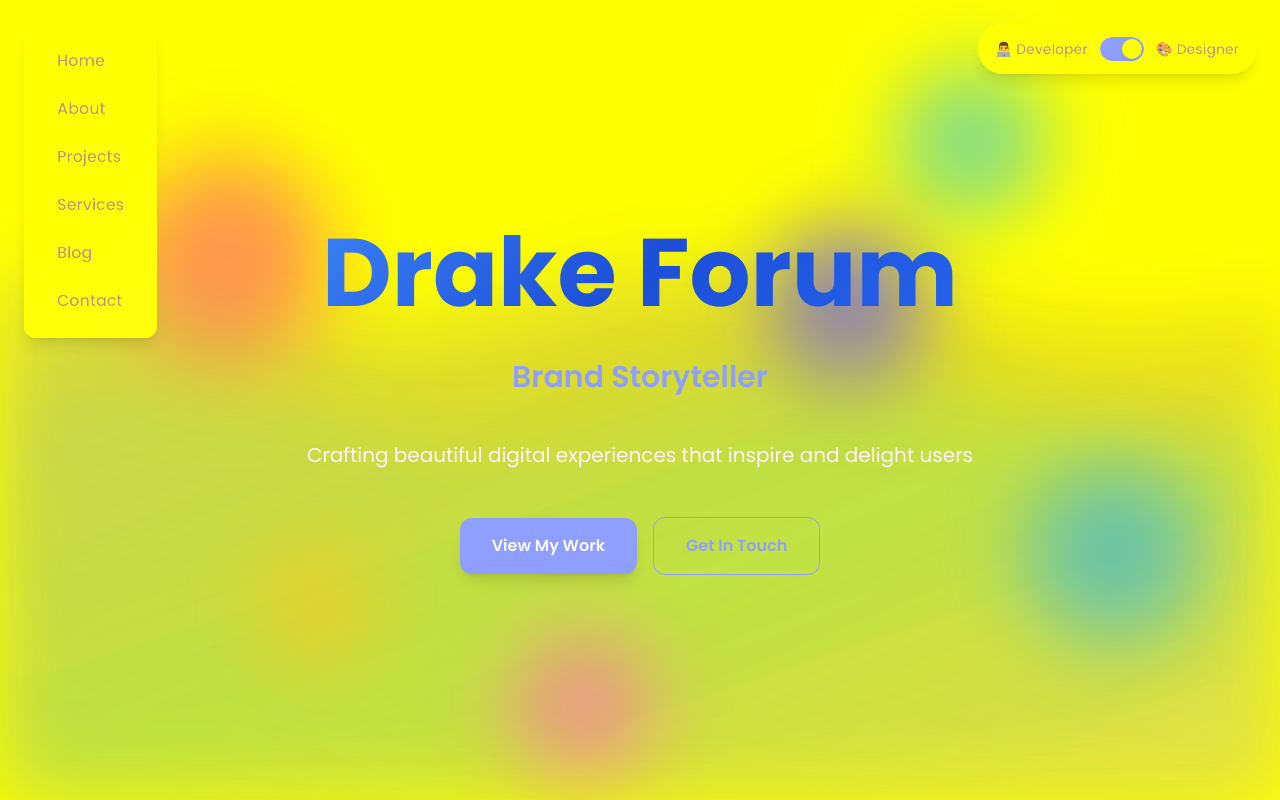
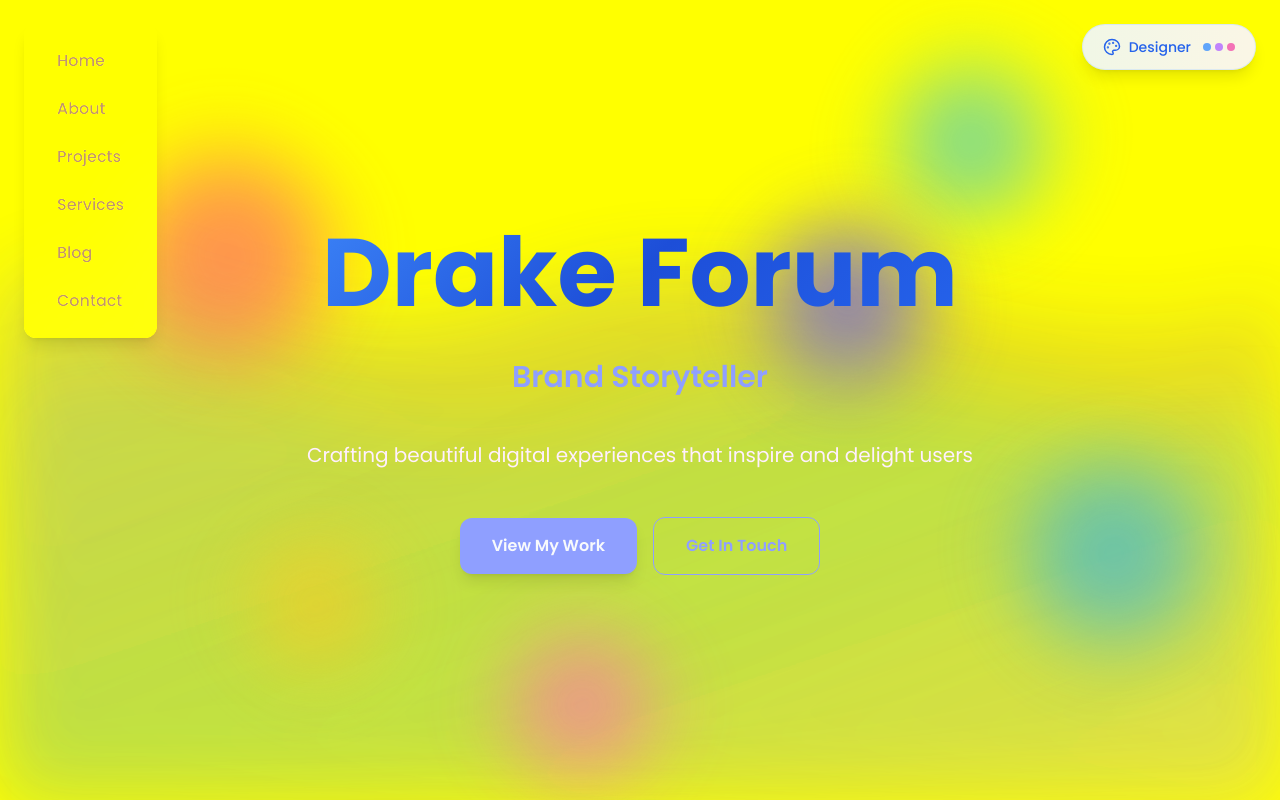
Before and after one commit to drake-forum/mode-shift-portfolio, a React (Vite) app: page / in a window 1280 px wide. Shown: the top 800 px of the page. Built offline with nearby package versions, Linux system fonts and the light colour scheme.

Commit message:
Refactor: Improve mode switch UI
Replaced the slider with a more creative mode switch.

```diff
--- a/src/components/ModeToggle.tsx
+++ b/src/components/ModeToggle.tsx
@@ -1,24 +1,56 @@
 import React from 'react';
-import { Switch } from '@/components/ui/switch';
 import { usePortfolio } from '@/contexts/PortfolioContext';
+import { Terminal, Palette } from 'lucide-react';
 
 const ModeToggle: React.FC = () => {
   const { mode, toggleMode } = usePortfolio();
 
   return (
     <div className="fixed top-6 right-6 z-50 content-layer">
-      <div className="flex items-center gap-3 bg-card/80 backdrop-blur-md rounded-full px-4 py-3 border border-border/50 shadow-lg">
-        <span className="text-sm font-medium">
-          👨‍💻 Developer
-        </span>
-        <Switch
-          checked={mode === 'designer'}
-          onCheckedChange={toggleMode}
-          className="data-[state=checked]:bg-primary data-[state=unchecked]:bg-primary/20"
-        />
-        <span className="text-sm font-medium">
-          🎨 Designer
-        </span>
+      <div className="relative">
+        {/* Developer Mode Button */}
+        <button
+          onClick={toggleMode}
+          className={`
+            absolute top-0 right-0 transition-all duration-500 ease-in-out transform
+            ${mode === 'developer'
+              ? 'scale-100 opacity-100 translate-x-0'
+              : 'scale-75 opacity-0 translate-x-8 pointer-events-none'
+            }
+          `}
+        >
+          <div className="bg-gradient-to-r from-green-900/90 to-green-800/90 backdrop-blur-md rounded-lg px-4 py-3 border border-green-500/30 shadow-lg hover:shadow-green-500/20 transition-all duration-200">
+            <div className="flex items-center gap-2 text-green-400 font-mono text-sm">
+              <Terminal size={16} />
+              <span className="text-xs">&gt; developer_mode</span>
+              <div className="w-2 h-4 bg-green-400 animate-pulse ml-1"></div>
+            </div>
+          </div>
+        </button>
+
+        {/* Designer Mode Button */}
+        <button
+          onClick={toggleMode}
+          className={`
+            absolute top-0 right-0 transition-all duration-500 ease-in-out transform
+            ${mode === 'designer'
+              ? 'scale-100 opacity-100 translate-x-0'
+              : 'scale-75 opacity-0 translate-x-8 pointer-events-none'
+            }
+          `}
+        >
+          <div className="bg-gradient-to-r from-blue-50/90 to-purple-50/90 backdrop-blur-md rounded-full px-5 py-3 border border-blue-200/50 shadow-lg hover:shadow-blue-200/30 transition-all duration-200">
+            <div className="flex items-center gap-2 text-blue-600">
+              <Palette size={18} />
+              <span className="font-medium text-sm">Designer</span>
+              <div className="flex gap-1 ml-1">
+                <div className="w-2 h-2 rounded-full bg-blue-400"></div>
+                <div className="w-2 h-2 rounded-full bg-purple-400"></div>
+                <div className="w-2 h-2 rounded-full bg-pink-400"></div>
+              </div>
+            </div>
+          </div>
+        </button>
       </div>
     </div>
   );
```
